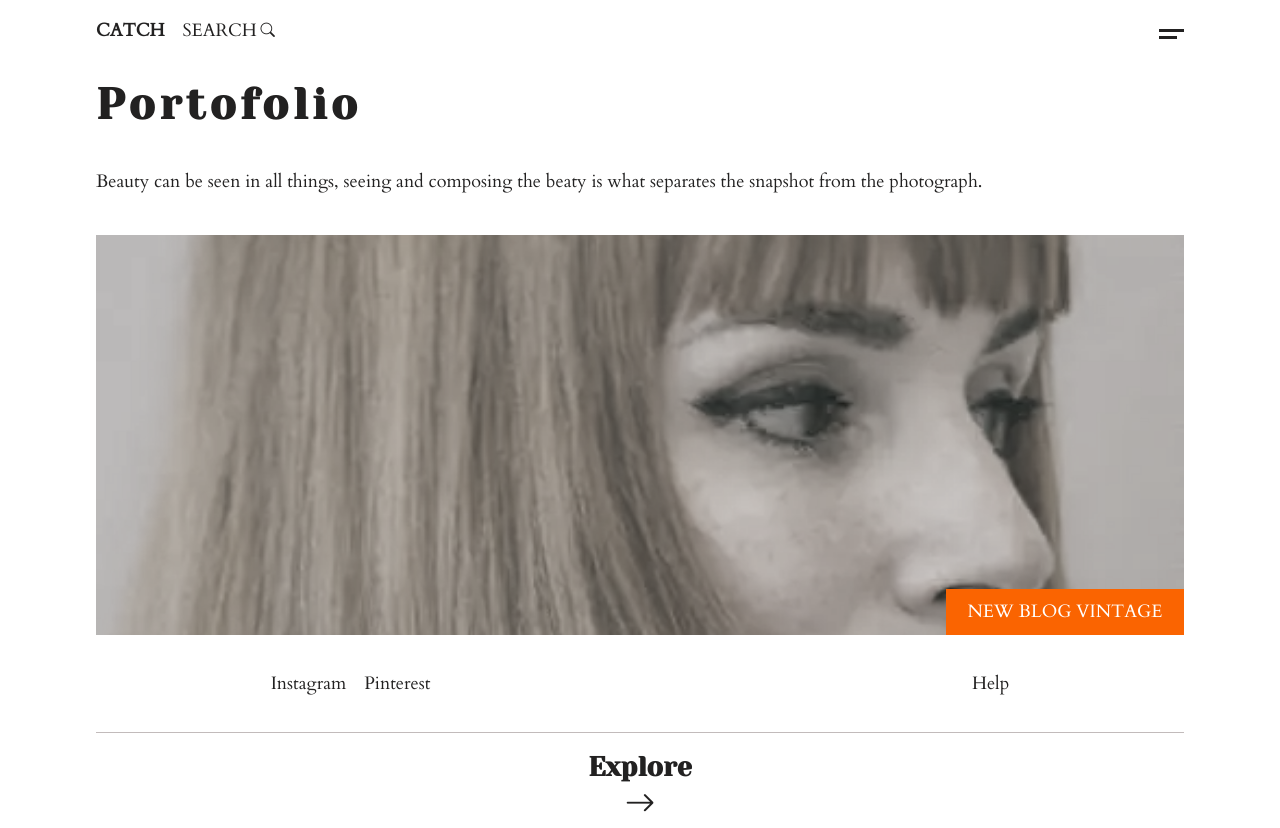
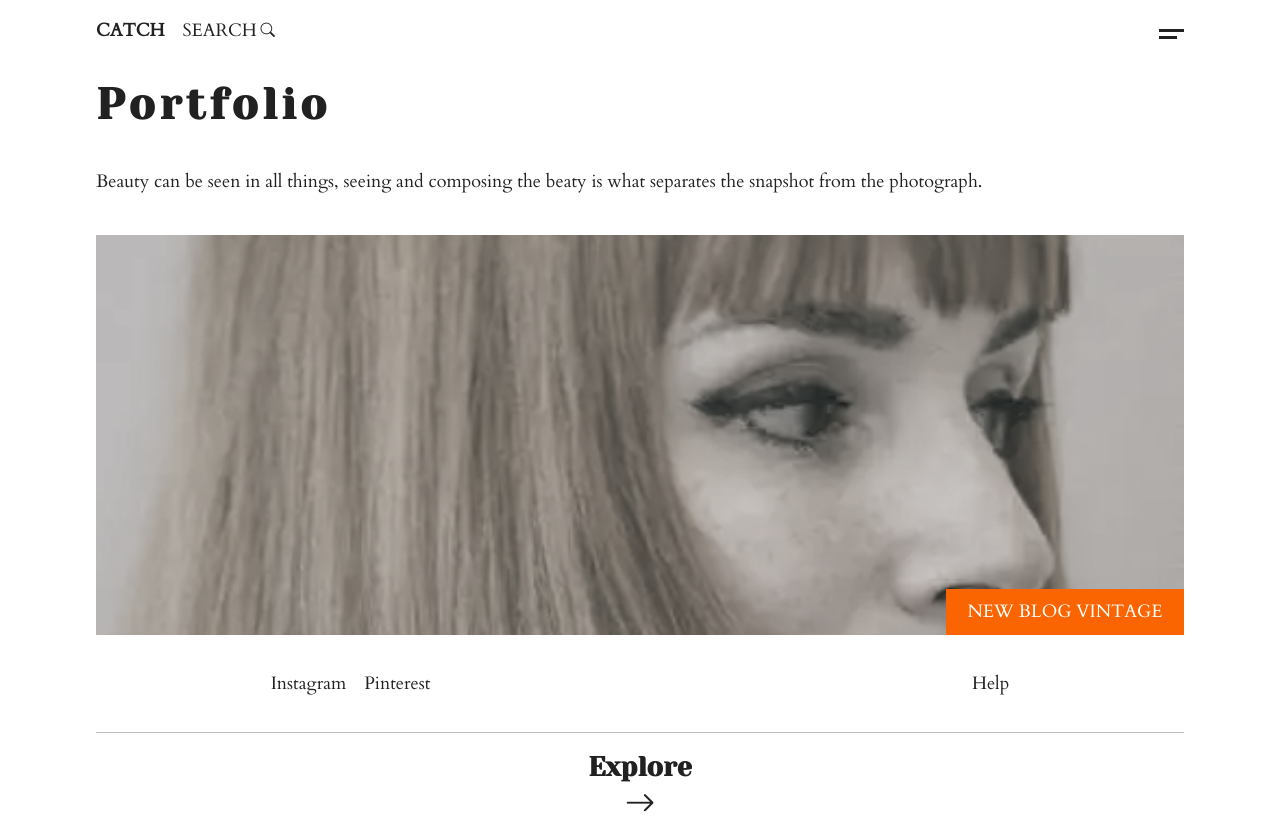
Before and after one commit to AlexeiDenis/Landing-Page, a plain HTML site: page src/index.html in a window 1280 px wide. Shown: the top 828 px of the page. Drawn offline with nearby package versions, Linux system fonts and the light colour scheme.

Commit message:
Portfolio*
modificat textul

```diff
--- a/src/index.html
+++ b/src/index.html
@@ -40,7 +40,7 @@ Photos are from Lany-Jade Mondow : https://www.pexels.com/ro-ro/@lany
 
         <main class="main">
             <section class="sectiune">
-                <h1>Portofolio</h1>
+                <h1>Portfolio</h1>
                 <p>Beauty can be seen in all things, seeing and composing the beaty is what separates the snapshot from
                     the photograph.</p>
                 <div class="wrapper-image">
```
